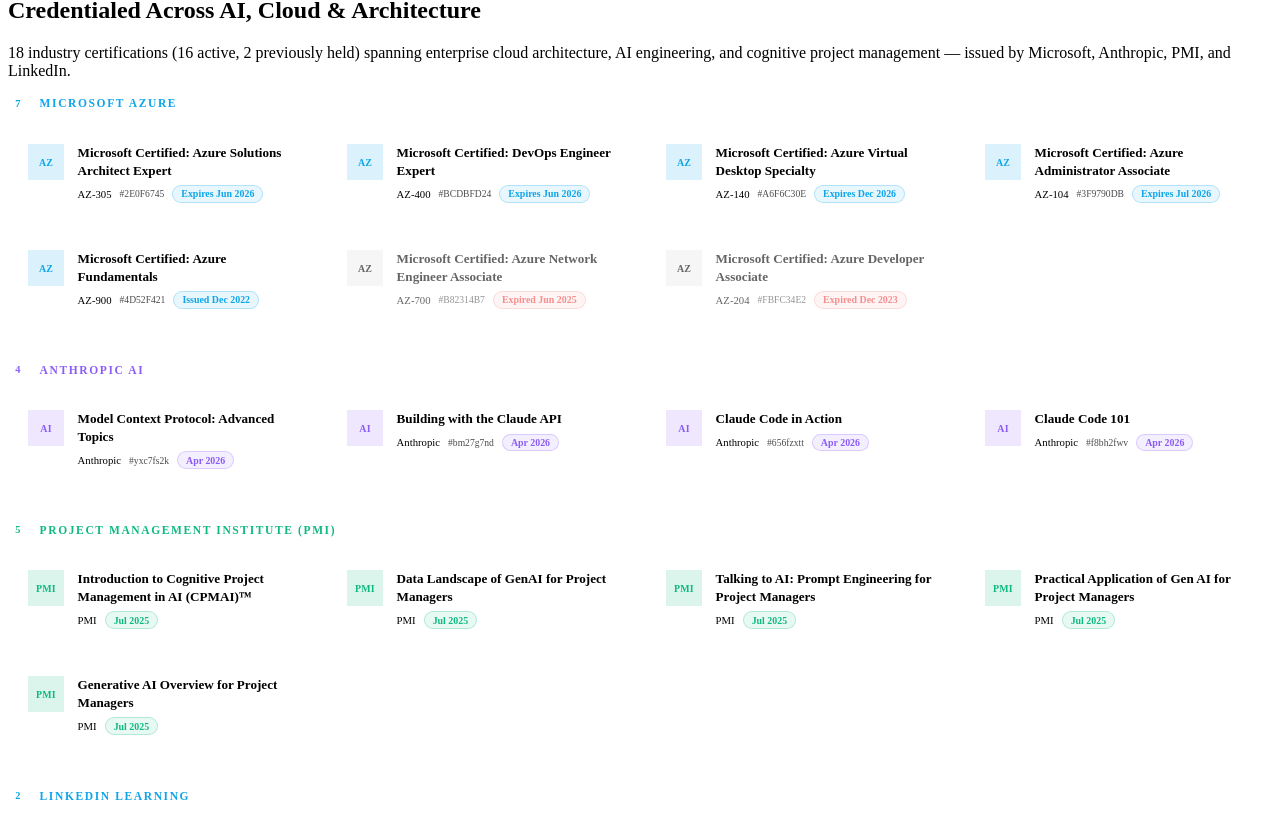
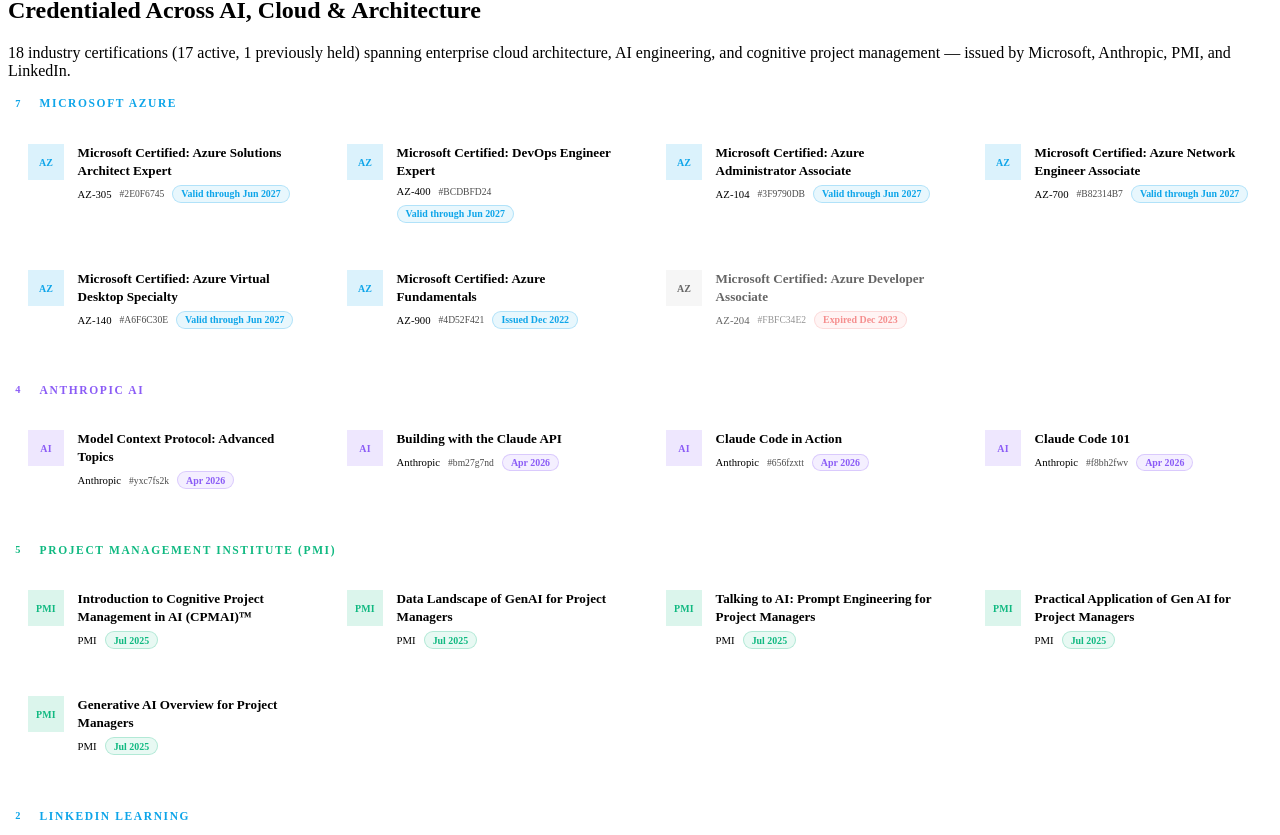
Before and after one commit to pganapathiramkumar-cell/RamVectorWeb, a React (Vite) app: page / in a window 1280 px wide. Shown: the part 7819-8654 px from the top of the page. Built offline with nearby package versions, Linux system fonts and the light colour scheme; the HTML template or start-up script is replaced by a standard one.

Commit message:
fix: update Azure cert expiry dates to Jun 2027, AZ-700 now active

```diff
--- a/src/components/Certifications.jsx
+++ b/src/components/Certifications.jsx
@@ -9,13 +9,13 @@
     bg: 'rgba(14,165,233,0.15)',
     abbr: 'AZ',
     certs: [
-      { name: 'Microsoft Certified: Azure Solutions Architect Expert', code: 'AZ-305',  validity: 'Expires Jun 2026', credId: '2E0F6745D2329A76' },
-      { name: 'Microsoft Certified: DevOps Engineer Expert',           code: 'AZ-400',  validity: 'Expires Jun 2026', credId: 'BCDBFD24151AFDF2' },
-      { name: 'Microsoft Certified: Azure Virtual Desktop Specialty',  code: 'AZ-140',  validity: 'Expires Dec 2026', credId: 'A6F6C30E6CCF9E4A' },
-      { name: 'Microsoft Certified: Azure Administrator Associate',    code: 'AZ-104',  validity: 'Expires Jul 2026', credId: '3F9790DB166F8EF5' },
-      { name: 'Microsoft Certified: Azure Fundamentals',              code: 'AZ-900',  validity: 'Issued Dec 2022',  credId: '4D52F421641FD5CF' },
-      { name: 'Microsoft Certified: Azure Network Engineer Associate', code: 'AZ-700',  validity: 'Expired Jun 2025', credId: 'B82314B74FC4250D', expired: true },
-      { name: 'Microsoft Certified: Azure Developer Associate',       code: 'AZ-204',  validity: 'Expired Dec 2023', credId: 'FBFC34E2FC22ACA5', expired: true },
+      { name: 'Microsoft Certified: Azure Solutions Architect Expert', code: 'AZ-305', validity: 'Valid through Jun 2027', credId: '2E0F6745D2329A76' },
+      { name: 'Microsoft Certified: DevOps Engineer Expert',           code: 'AZ-400', validity: 'Valid through Jun 2027', credId: 'BCDBFD24151AFDF2' },
+      { name: 'Microsoft Certified: Azure Administrator Associate',    code: 'AZ-104', validity: 'Valid through Jun 2027', credId: '3F9790DB166F8EF5' },
+      { name: 'Microsoft Certified: Azure Network Engineer Associate', code: 'AZ-700', validity: 'Valid through Jun 2027', credId: 'B82314B74FC4250D' },
+      { name: 'Microsoft Certified: Azure Virtual Desktop Specialty',  code: 'AZ-140', validity: 'Valid through Jun 2027', credId: 'A6F6C30E6CCF9E4A' },
+      { name: 'Microsoft Certified: Azure Fundamentals',              code: 'AZ-900', validity: 'Issued Dec 2022',         credId: '4D52F421641FD5CF' },
+      { name: 'Microsoft Certified: Azure Developer Associate',       code: 'AZ-204', validity: 'Expired Dec 2023',        credId: 'FBFC34E2FC22ACA5', expired: true },
     ],
   },
   {
```
